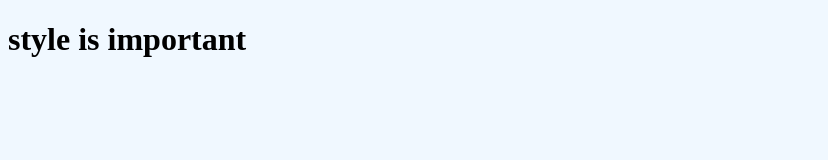
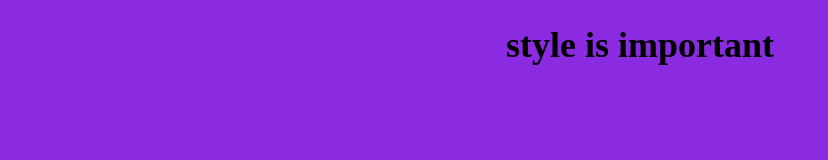
Before and after one commit to SHH-ICS/html-page-Eric-christianson-1, a plain HTML site: page index.html in a window 1280 px wide. Shown: the whole page, without its empty margins (0-828 px from the left). Drawn offline with Linux system fonts and the light colour scheme.

Commit message:
unit 1-04 edits

```diff
--- a/css/styles.css
+++ b/css/styles.css
@@ -1,23 +1,19 @@
-head{
+body{
     background-color:blueviolet;
 }
 
-head{
+body{
     text-decoration-color:white;
 }
 
-head{
+body{
     text-align:center
 }
 
-head{
+body{
     text-decoration: wavy;
 }
 
-head{
+body{
     font-size: large;
 }
-
-body{
-    background-color: aliceblue;
-}
```
